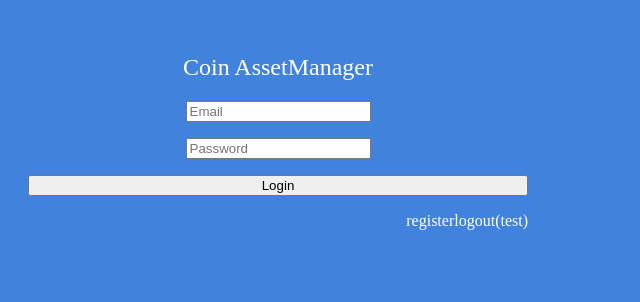
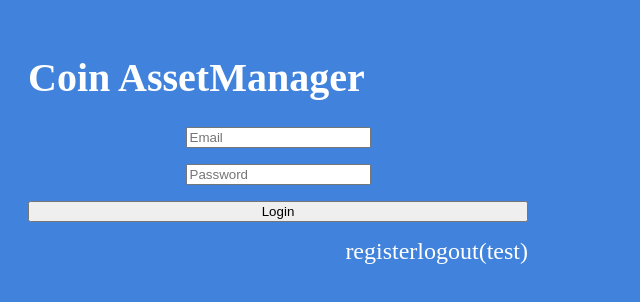
Before and after one commit to devjin0617/coin-asset-manager, a Vue app: page /#/login in a window 1280 px wide. Shown: the part 136-438 px from the top of the page, without its empty margins (0-640 px from the left). Built offline with nearby package versions, Linux system fonts and the light colour scheme; what vue-blu, vuefire would draw is missing.

Commit message:
Update stylesheet

```diff
--- a/src/pages/LoginPage.vue
+++ b/src/pages/LoginPage.vue
@@ -112,6 +112,7 @@ export default {
 }
 .register-box {
   text-align:right;
+  font-size:24px;
 
   a {
     color: white;
@@ -119,8 +120,9 @@ export default {
 }
 h1 {
   color:white;
-  font-size:24px;
-  font-weight: 500;
+  font-size:40px;
+  font-weight: bold;
+  text-align:left;
 }
 button {
   width: 100%;
```
